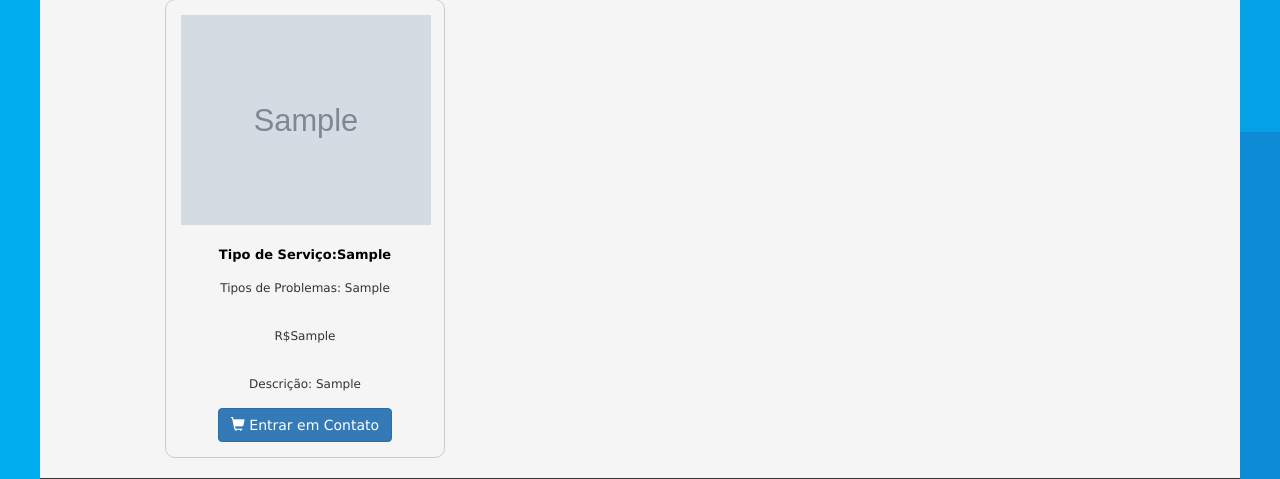
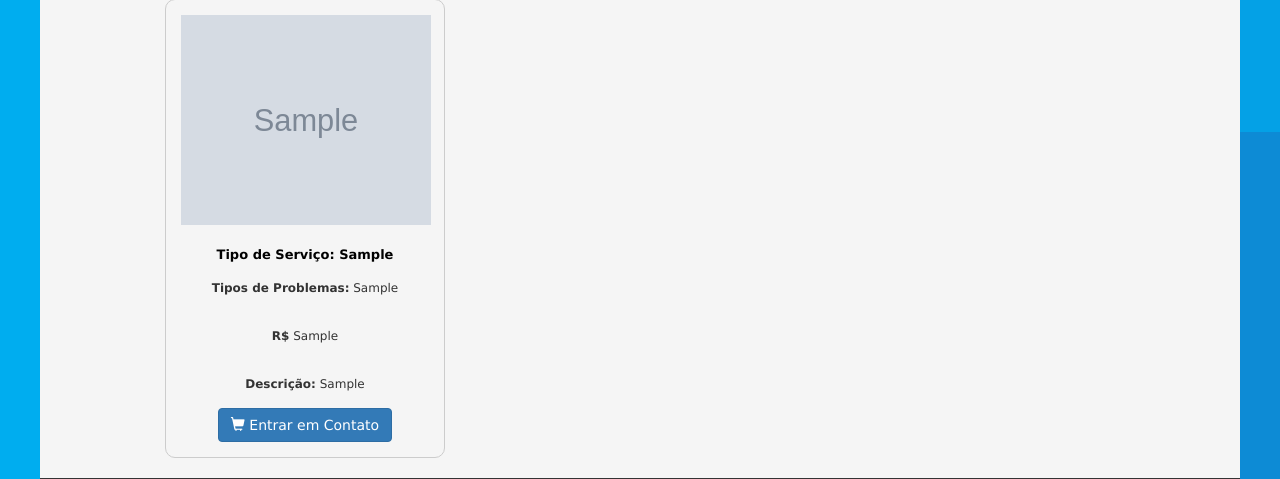
Before and after one commit to adryansilva/site, a PHP site: page /gestao_itsolution/index.php?pg=servicos in a window 1280 px wide. Shown: the part 668-1147 px from the top of the page. Run offline with PHP 8.4, Linux system fonts and the light colour scheme; tables that the repository leaves empty or names only in its code hold one stand-in row (values such as "Sample post"); grey boxes marked "Sample" are stand-in pictures.

Commit message:
Páginas adicionadas, páginas reconfiguradas, etc; TUDO FUNCIONANDO NORMALMENTE... #Acabado...

```diff
--- a/servicos.php
+++ b/servicos.php
@@ -20,10 +20,10 @@ if (isset($_GET["servico"])) {
             <a href="?pg=contato"<?= $rowServico["id"] ?> " style="text-decoration:none">
                 <img src="http://127.0.0.1/gestao_itsolution/fotos/<?= $rowServico["imagem"] ?>" alt="<?= $rowServico["tipo"] ?>" width="300" height="200">
 
-                <div class="titulo_produto">Tipo de Serviço:<?= $rowServico["tipo"] ?></div>
-                <div class="desc">Tipos de Problemas: <?= $rowServico["problema"] ?></div>
-                <div class="desc">R$<?= $rowServico["custo"] ?></div>
-                <div class="desc">Descrição: <?= $rowServico["relatorio"] ?></div>
+                <div class="titulo_produto"><b>Tipo de Serviço:</b> <?= $rowServico["tipo"] ?></div>
+                <div class="desc"><b>Tipos de Problemas:</b> <?= $rowServico["problema"] ?></div>
+                <div class="desc"><b>R$</b> <?= $rowServico["custo"] ?></div>
+                <div class="desc"><b>Descrição:</b> <?= $rowServico["relatorio"] ?></div>
             </a>
             <center><a href="?pg=contato" class="btn btn-primary btn-primary"><span class="glyphicon glyphicon-shopping-cart"></span> Entrar em Contato</a></center>
         </div>
```
